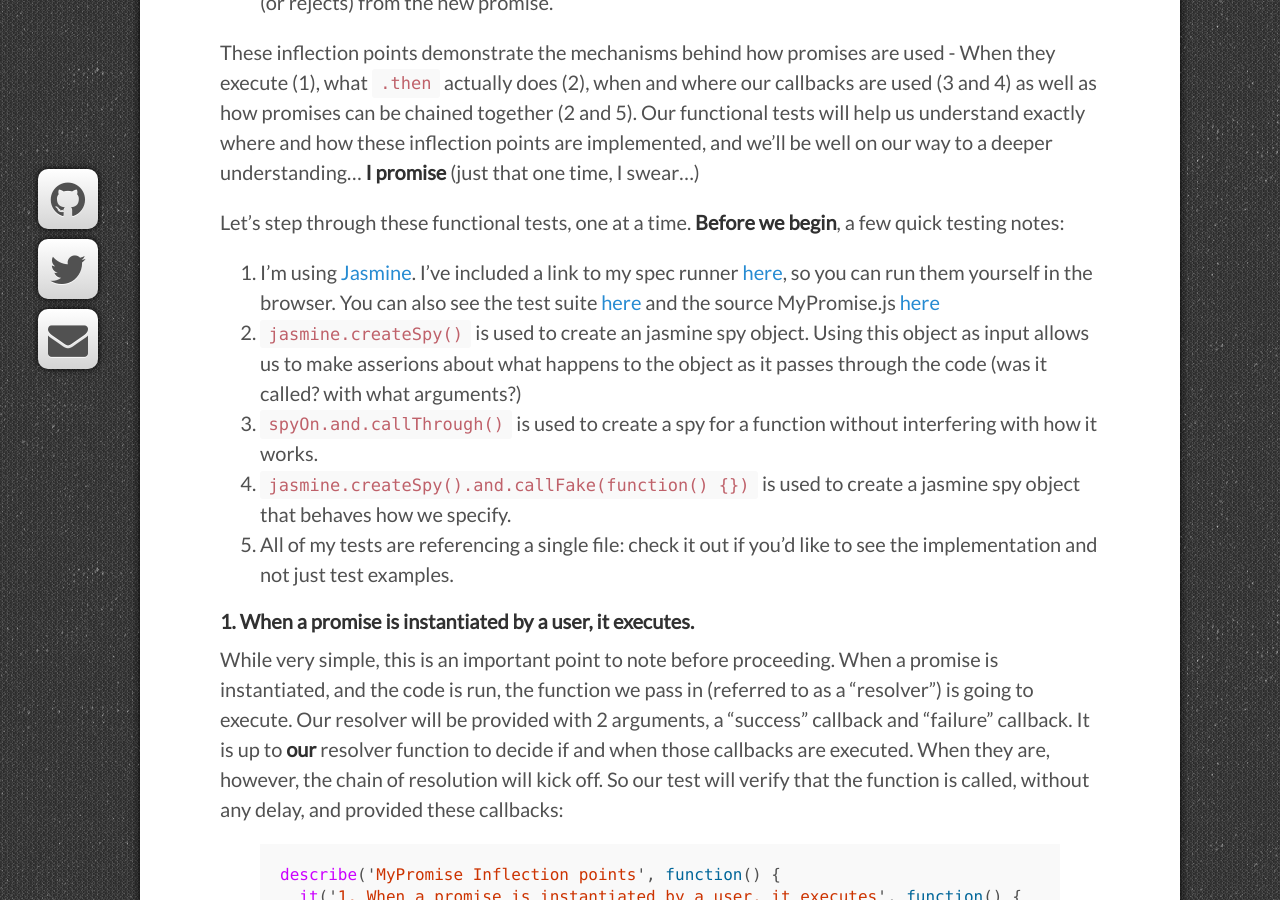
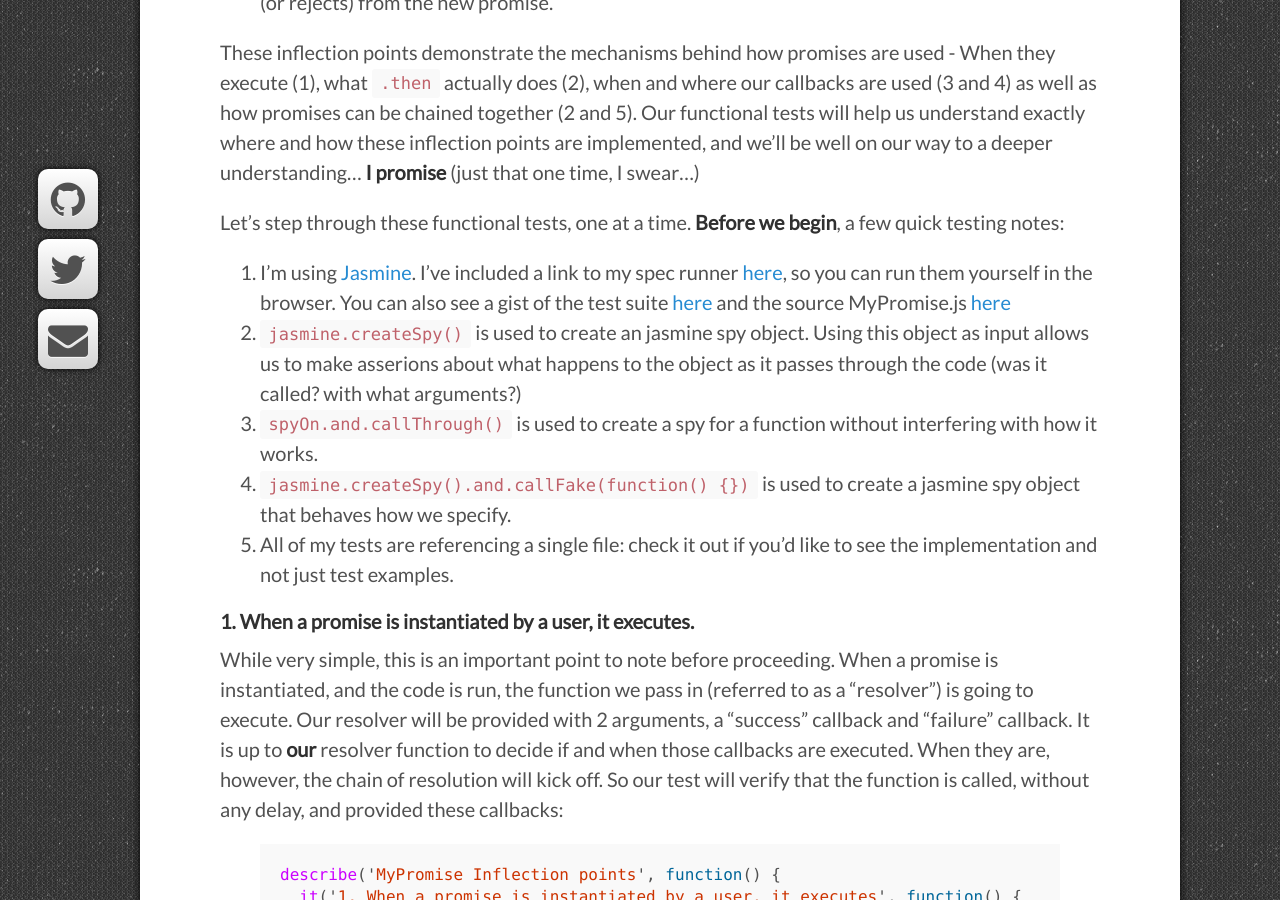
Before and after one commit to beaudavenport/old-jekyll-blog, a Jekyll site: the page built from _posts/2016-01-23-understanding-promises-through-functional-tests.md, in a window 1280 px wide and 900 px high, scrolled down 2964 px. Built offline with Jekyll 4.4.1, drawn with Linux system fonts in a browser that asks for light colours; nearby versions of some CDN libraries.

Commit message:
Add gists for js files

````diff
--- a/_posts/2016-01-23-understanding-promises-through-functional-tests.md
+++ b/_posts/2016-01-23-understanding-promises-through-functional-tests.md
@@ -66,7 +66,7 @@
 
 Let's step through these functional tests, one at a time.  __Before we begin__, a few quick testing notes:
 
-1. I'm using [Jasmine](http://jasmine.github.io/). I've included a link to my spec runner [here]({{ site.baseurl }}public/testSuites/promiseTest/SpecRunner.html), so you can run them yourself in the browser. You can also see the test suite [here]({{ site.baseurl }}public/testSuites/promiseTest/spec/functionalPromiseSpec.js) and the source MyPromise.js [here]({{ site.baseurl }}public/testSuites/promiseTest/src/MyPromise.js)
+1. I'm using [Jasmine](http://jasmine.github.io/). I've included a link to my spec runner [here]({{ site.baseurl }}public/testSuites/promiseTest/SpecRunner.html), so you can run them yourself in the browser. You can also see a gist of the test suite [here](https://gist.github.com/beaudavenport/430388988b0e11a9e99e) and the source MyPromise.js [here](https://gist.github.com/beaudavenport/d7660efb025c804affac)
 2. ```jasmine.createSpy()``` is used to create an jasmine spy object. Using this object as input allows us to make asserions about what happens to the object as it passes through the code (was it called? with what arguments?)
 3. ```spyOn.and.callThrough()``` is used to create a spy for a function without interfering with how it works.
 4. ```jasmine.createSpy().and.callFake(function() {})``` is used to create a jasmine spy object that behaves how we specify.
````
